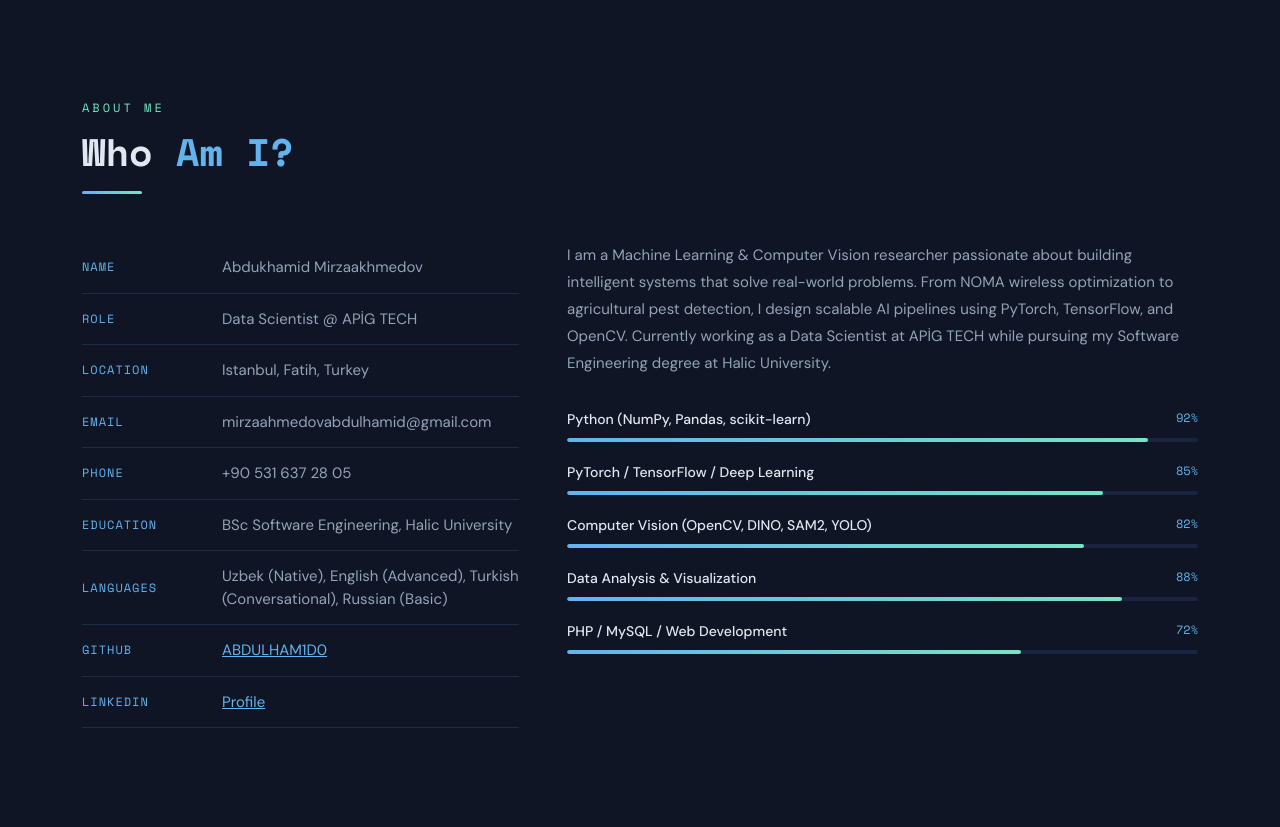
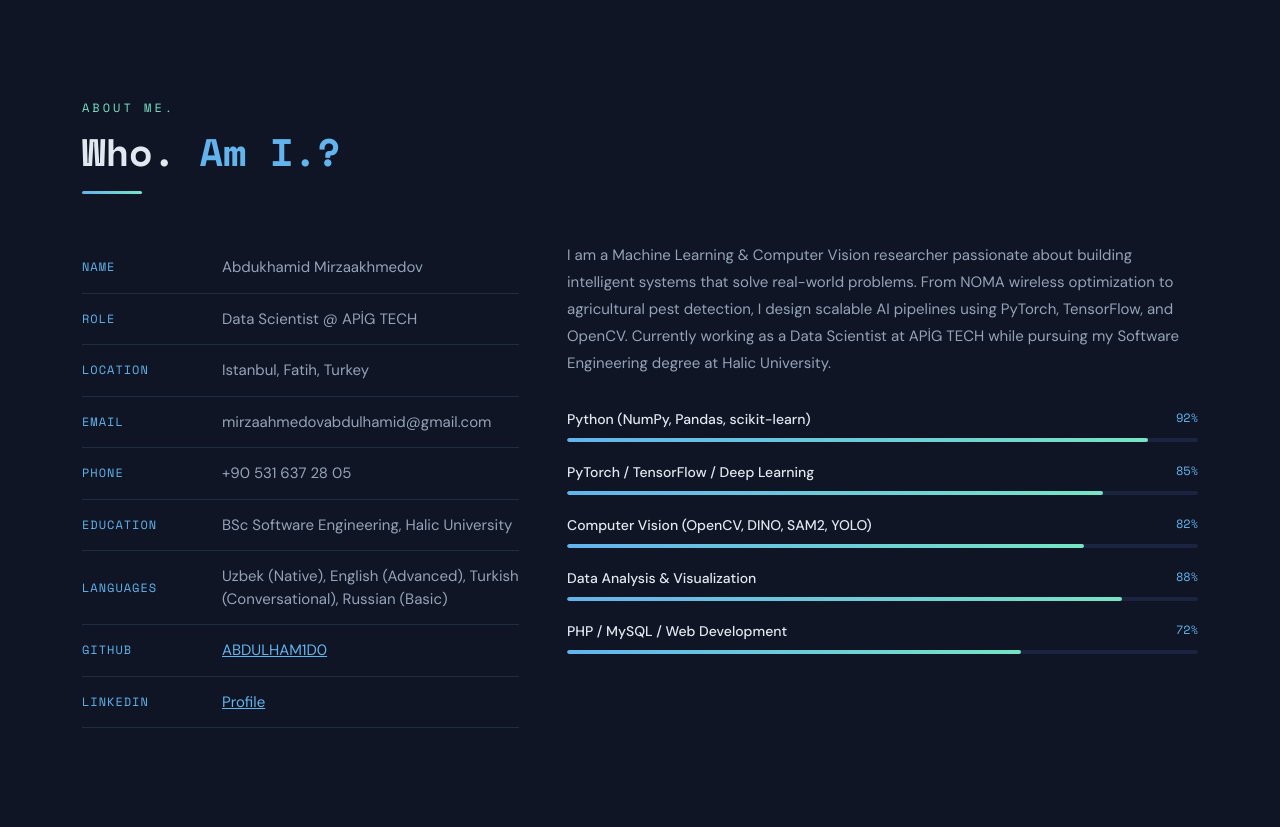
Before and after one commit to ABDULHAM1D0/Porfolio, a PHP site: page /index.php in a window 1280 px wide. Shown: the part 874-1701 px from the top of the page. Run offline with PHP 8.4, Linux system fonts and the light colour scheme; data comes from the database, SQL or seed files in the repository.

Commit message:
Update 'About Me' section text and formatting

```diff
--- a/index.php
+++ b/index.php
@@ -57,8 +57,8 @@
 <section id="about-section" class="section section-alt">
   <div class="container">
     <div class="fade-up">
-      <p class="section-label">About Me</p>
-      <h2 class="section-title">Who <span>Am I?</span></h2>
+      <p class="section-label">About Me.</p>
+      <h2 class="section-title">Who. <span>Am I.?</span></h2>
       <div class="section-line"></div>
     </div>
     <div class="row g-5">
```
